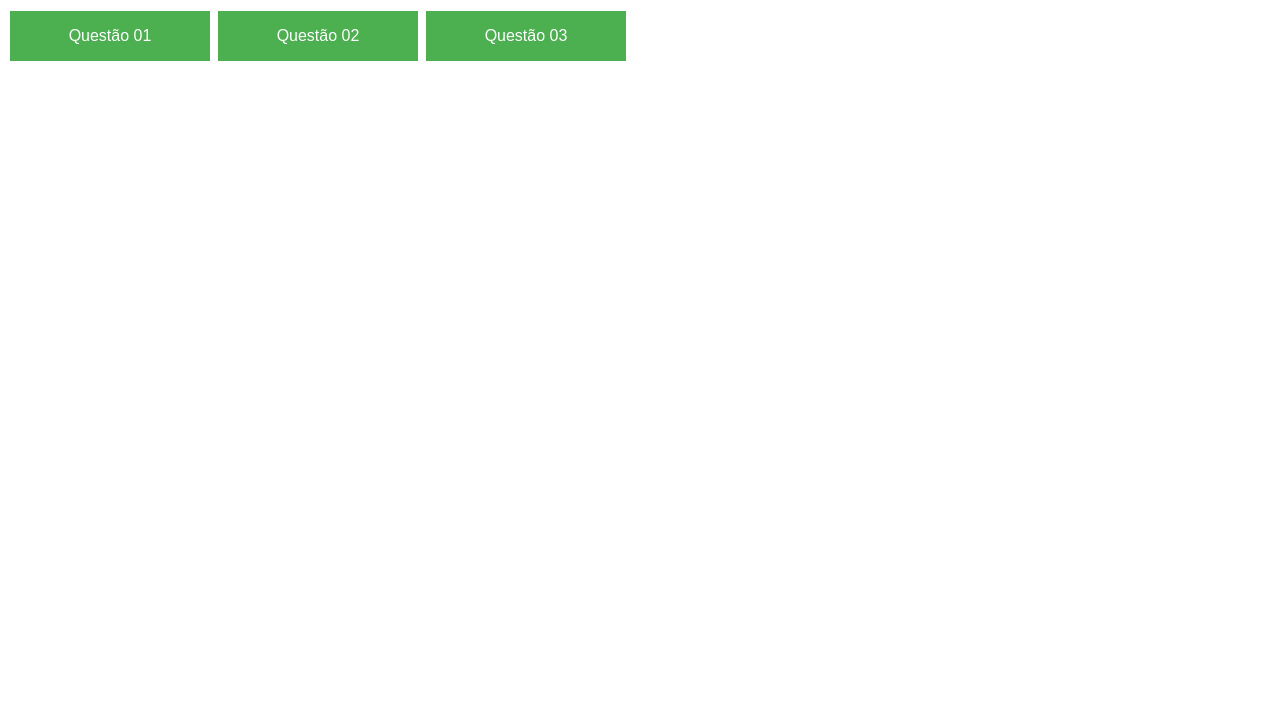
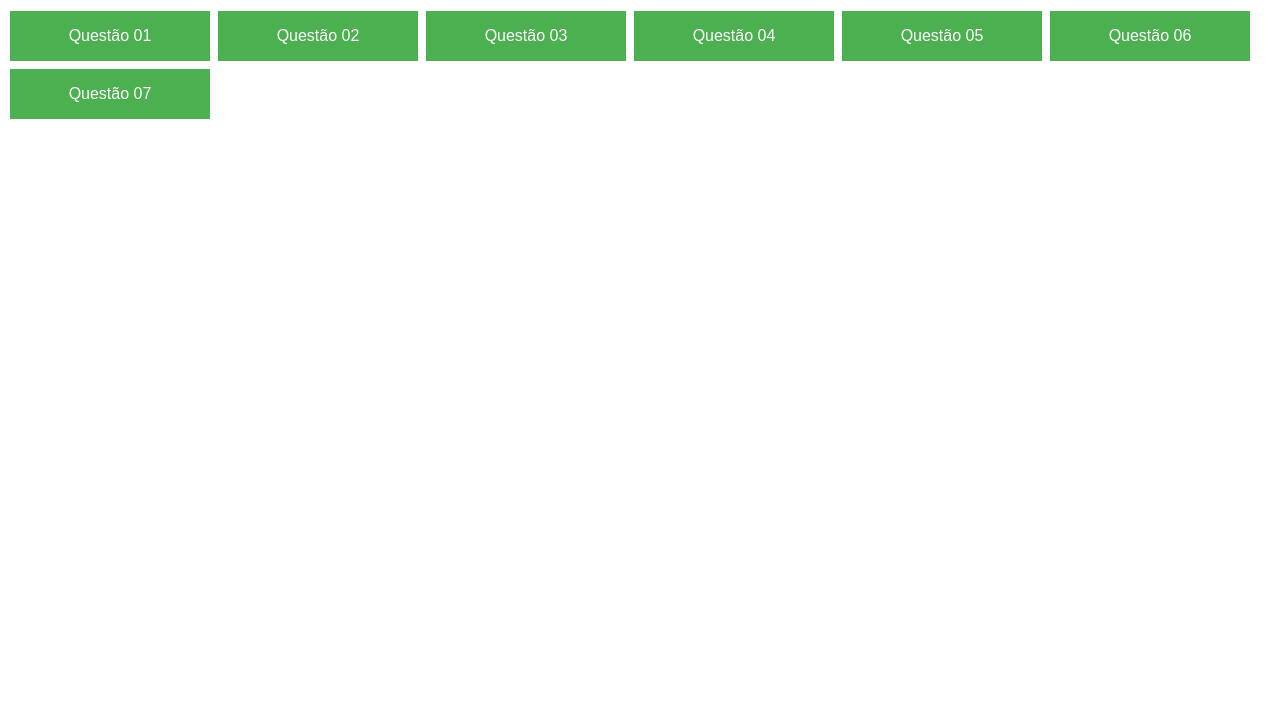
Before and after one commit to RafaelTorres700/Lista-1-de-exerc-cios-em-Javascript, a plain HTML site: page index2.html in a window 1280 px wide. Shown: the part 99-800 px from the top of the page. Drawn offline with Linux system fonts and the light colour scheme.

Commit message:
questão 7

```diff
--- a/index2.html
+++ b/index2.html
@@ -14,6 +14,10 @@
     <button onclick="idade()">Questão 01</button>
     <button onclick="estoque()">Questão 02</button>
     <button onclick="validasenha()">Questão 03</button>
+    <button onclick="verificarPrimo()">Questão 04</button>
+    <button onclick="fila()">Questão 05</button>
+    <button onclick="notas()">Questão 06</button>
+    <button onclick="mediaNotas()">Questão 07</button>
 
 
 
--- a/lista2.js
+++ b/lista2.js
@@ -32,30 +32,186 @@ alert(total);
 }
 
 //Questão 3
+function validasenha() {
+    // Define a senha correta que o usuário deve digitar para ter acesso
+    const senhaCorreta = "senai123";
 
+    // Inicia o contador de tentativas em 0
+    let tentativas = 0;
 
-function validasenha() {
-    const senhaCorreta = "senai123";
-    let tentativas = 0;
+    // Define o número máximo de tentativas permitidas
     const maxTentativas = 3;
 
+    // Enquanto o número de tentativas for menor que o máximo permitido
     while (tentativas < maxTentativas) {
+
+        // Solicita ao usuário que digite a senha
         const senha = prompt("Por favor, digite a senha:");
+
+        // Verifica se a senha digitada é igual à senha correta
         if (senha === senhaCorreta) {
+            // Se a senha estiver correta, exibe mensagem de acesso permitido
             alert("Acesso permitido");
+
+            // Sai do laço imediatamente (não precisa mais pedir senha)
             break;
         } else {
+            // Se a senha estiver errada, incrementa o número de tentativas
             tentativas++;
+
+            // Calcula quantas tentativas ainda restam
             const tentativasRestantes = maxTentativas - tentativas;
+
+            // Se ainda houver tentativas disponíveis, exibe mensagem informando isso
             if (tentativasRestantes > 0) {
                 alert(`Senha incorreta. Você tem ${tentativasRestantes} tentativa(s) restante(s).`);
             }
         }
     }
+
+    // Após sair do laço, verifica se o número de tentativas atingiu o limite
+    if (tentativas === maxTentativas) {
+        // Se sim, o acesso é bloqueado
+        alert("Acesso bloqueado");
+    }
 }
 
-if (tentativas === maxTentativas) {
-    alert("Acesso bloqueado");
+
+//Questão 4
+function verificarPrimo() {
+    // Solicita ao usuário que digite um número e converte para inteiro
+    let numero = parseInt(prompt("Digite um número: "))
+    let primo = true // Assume inicialmente que o número é primo
+    // Verifica se o número é menor que 2 (não pode ser primo)
+    if (numero < 2) { primo = false  }
+    else {
+
+        // Verifica divisores de 2 até a raiz quadrada do número
+        for (let i = 2; i <= Math.sqrt(numero); i++)
+
+            // Se encontrar algum divisor exato, não é primo
+           { if (numero % i === 0) {primo = false
+            break } } // Interrompe o laço, pois já sabemos que não é primo
+
+
+    }
+
+    // Exibe o resultado ao usuário
+    if (primo) {
+        alert(numero + " é um número primo.")
+    } else {
+        alert(numero + " não é um número primo.")
+    }
 }
 
-//Questão 4
+//Questão 5
+function fila(){
+    let filas = ["Carlos","Maria","João"];
+    filas.push("Angela");
+    alert(`A fila atual é: ${filas}`);
+}
+
+// Questão 6 (avaliando com if um por um )
+// function notas(){
+//     let avaliacao = parseInt(prompt("Digite sua nota para nossa avaliação"))
+
+
+//    if (isNaN(avaliacao) || avaliacao < 0 || avaliacao > 10) {
+//         alert("Nota inválida. Digite um número de 0 a 10.");
+//         return;
+//    }
+
+//         switch (true) {
+//         case (avaliacao >= 0 && avaliacao<= 4):
+//             alert("avaliacao: Ruim ");
+//             break;
+//         case (avaliacao >= 5 && avaliacao<= 7):
+//             alert("avaliacao: Regular");
+//             break;
+//         case (avaliacao >= 8 && avaliacao<= 10):
+//             alert("avaliacao: Ótima");
+//             break;
+
+
+
+//     }
+// }
+
+//     // Questão 6
+// function notas() {
+//     // Cria um array vazio para armazenar as 10 notas
+//     let avaliacoes = [];
+
+//     // Laço para coletar 10 notas do usuário
+//     for (let i = 0; i <= 10; i++) {
+//         let nota = parseInt(prompt(`Digite a nota ${i + 1} (de 0 a 10):`));
+
+//         // Validação básica
+//         if (isNaN(nota) || nota < 0 || nota > 10) {
+//             alert("Nota inválida. Digite um número entre 0 e 10.");
+//             i--; // Refaz essa iteração
+//             continue;
+//         }
+
+//         // Adiciona a nota ao array1
+//         avaliacoes.push(nota);
+//     }
+
+//     // Laço para avaliar cada nota com switch
+//     for (let i = 0; i < avaliacoes.length; i++) {
+//         let avaliacao = avaliacoes[i];
+
+//         switch (true) {
+//             case (avaliacao >= 0 && avaliacao <= 4):
+//                 alert(`Nota ${avaliacao}: Ruim`);
+//                 break;
+//             case (avaliacao >= 5 && avaliacao <= 7):
+//                 alert(`Nota ${avaliacao}: Regular`);
+//                 break;
+//             case (avaliacao >= 8 && avaliacao <= 10):
+//                 alert(`Nota ${avaliacao}: Ótima`);
+//                 break;
+//             default:
+//                 alert(`Nota ${avaliacao}: Inválida`);
+//                 break;
+//         }
+//     }
+// }
+
+//Questão 7
+function mediaNotas(){
+
+    let totalalunos = [];
+
+    // Laço para coletar 10 notas do usuário
+    for (let i = 0; i < 5; i++) {
+        let aluno = prompt(`Digite o alunot de recuperação ${i + 1}:`);
+
+
+        for (let i = 0; i < 3; i++) {
+        let notas = parseInt(prompt(`Digite as notas dos alunos recuperação ${i + 1}:`));
+
+        // Adiciona a nota ao array1
+        totalalunos.push(aluno);
+        totalalunos.push(notas);
+    }
+
+}
+alert(`os alunos e suas notas:" ${totalalunos}`);
+}
+
+//----------------------------------------------------------------------
+
+
+
+
+
+//         // Adiciona a nota ao array1
+//       //  totalalunos.push(notas);
+// }
+
+// alert(`${totalalunos}`);
+
+
+
+// }
```
